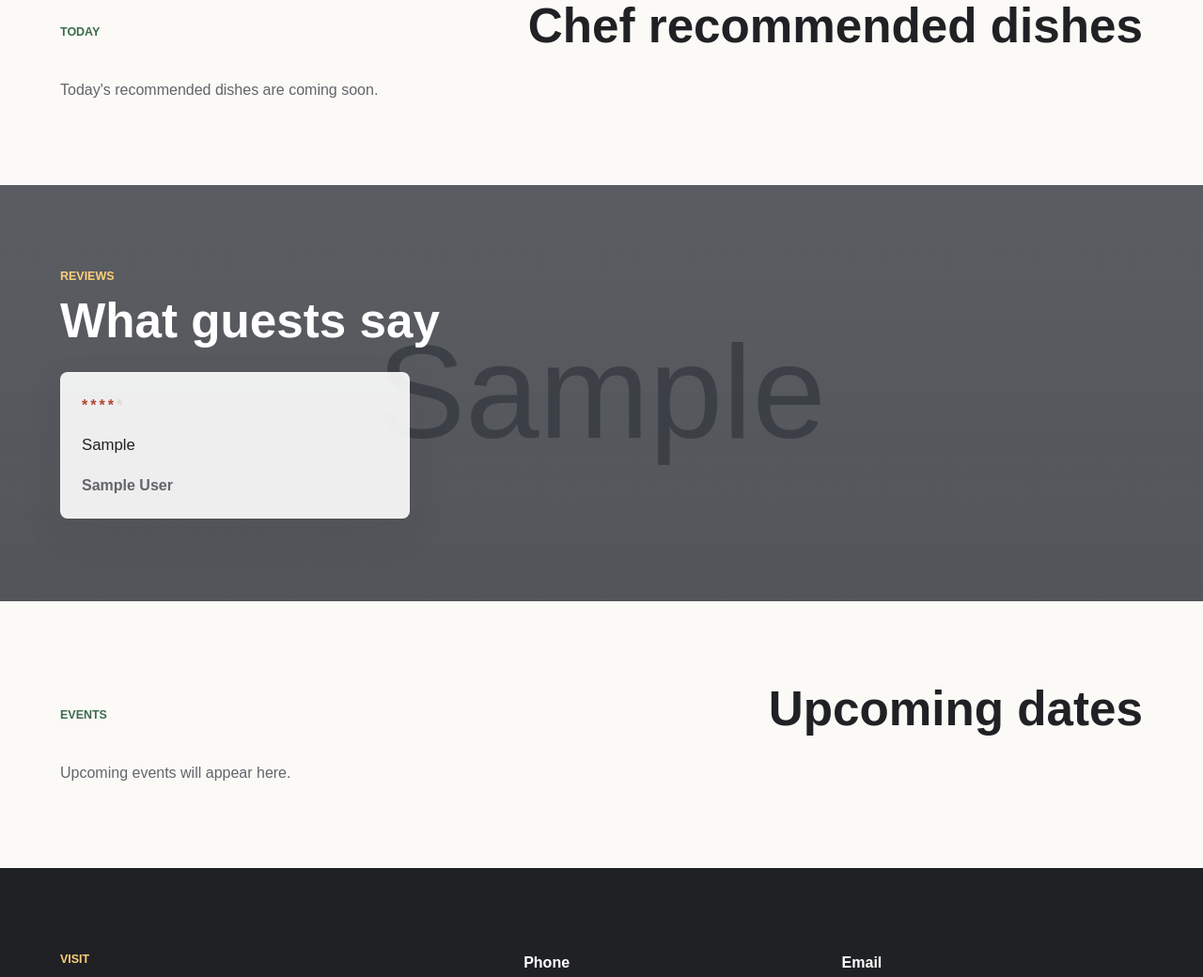
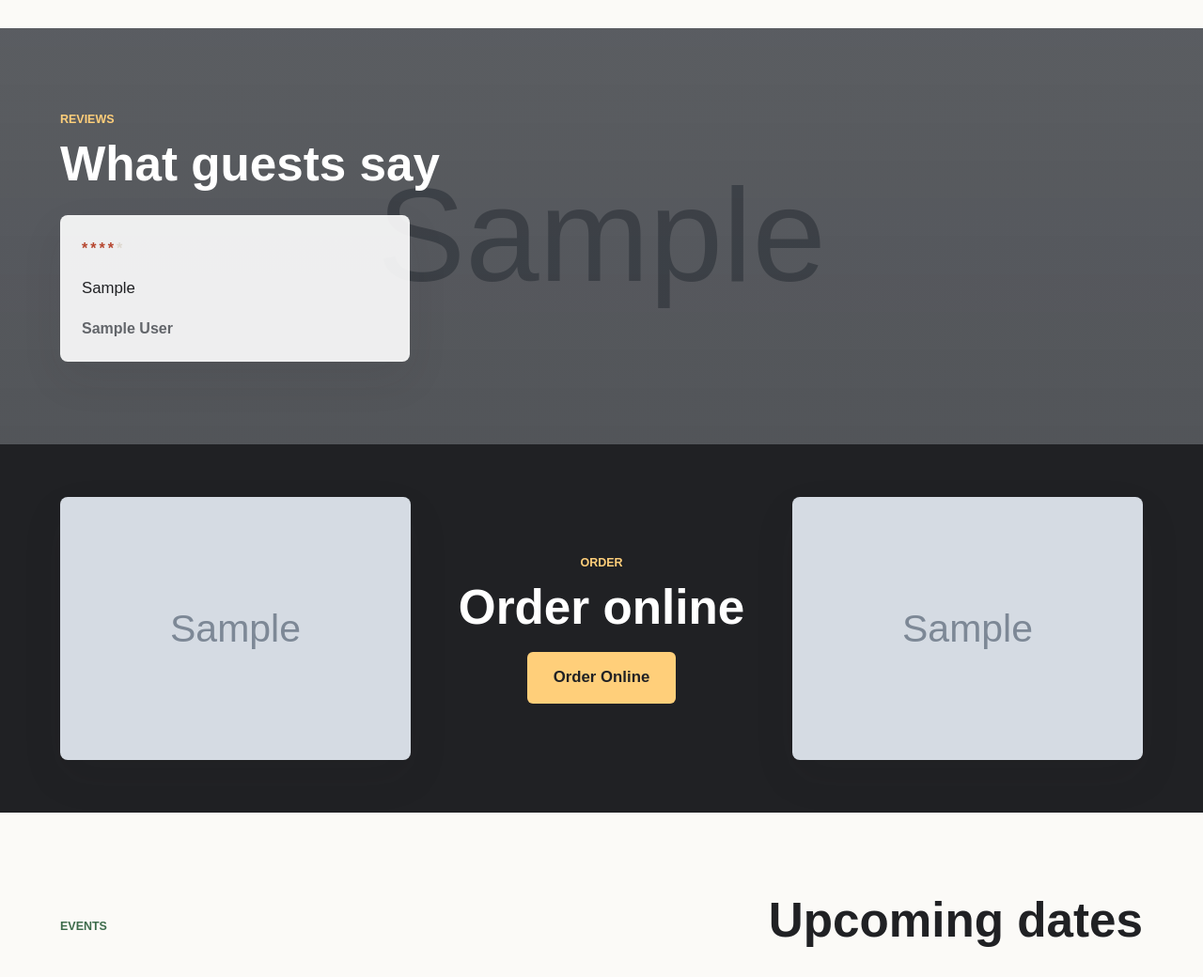
Before and after one commit to xuzhihuiCSY/restaurant_homepage, a Django app: page / in a window 1280 px wide. Shown: the part 1788-2828 px from the top of the page at 94% size. Run offline with Django 5.2, Linux system fonts and the light colour scheme; tables that the repository leaves empty hold one stand-in row (values such as "Sample post"); grey boxes marked "Sample" are stand-in pictures.

Commit message:
Add order online display images

```diff
--- a/homepage/forms.py
+++ b/homepage/forms.py
@@ -24,6 +24,8 @@ class RestaurantProfileForm(forms.ModelForm):
             "map_url",
             "show_online_order",
             "online_order_url",
+            "online_order_image_left",
+            "online_order_image_right",
             "hero_image",
             "reviews_background_image",
         ]
--- a/homepage/models.py
+++ b/homepage/models.py
@@ -28,6 +28,8 @@ class RestaurantProfile(models.Model):
     map_url = models.URLField(blank=True)
     show_online_order = models.BooleanField(default=False)
     online_order_url = models.URLField(blank=True)
+    online_order_image_left = models.ImageField(upload_to="restaurant/", blank=True)
+    online_order_image_right = models.ImageField(upload_to="restaurant/", blank=True)
     hero_image = models.ImageField(upload_to="restaurant/", blank=True)
     reviews_background_image = models.ImageField(upload_to="restaurant/", blank=True)
     updated_at = models.DateTimeField(auto_now=True)
@@ -40,10 +42,15 @@ class RestaurantProfile(models.Model):
         return self.name
 
     def clean(self):
+        errors = {}
         if self.show_online_order and not self.online_order_url:
-            raise ValidationError({
-                "online_order_url": "Online order URL is required when the section is visible."
-            })
+            errors["online_order_url"] = "Online order URL is required when the section is visible."
+        if self.show_online_order and not self.online_order_image_left:
+            errors["online_order_image_left"] = "Left online order image is required when the section is visible."
+        if self.show_online_order and not self.online_order_image_right:
+            errors["online_order_image_right"] = "Right online order image is required when the section is visible."
+        if errors:
+            raise ValidationError(errors)
 
 
 class DailyRecommendation(models.Model):
--- a/homepage/views.py
+++ b/homepage/views.py
@@ -34,6 +34,8 @@ def home(request):
         map_url="",
         show_online_order=False,
         online_order_url="",
+        online_order_image_left=None,
+        online_order_image_right=None,
         hero_image=None,
     )
 
--- a/static/homepage/css/home.css
+++ b/static/homepage/css/home.css
@@ -190,9 +190,34 @@ h3 {
 
 .order-online-section {
     display: grid;
-    place-items: center;
+    grid-template-columns: minmax(180px, 0.8fr) minmax(260px, 0.7fr) minmax(180px, 0.8fr);
+    align-items: center;
+    gap: clamp(18px, 4vw, 40px);
     padding: clamp(32px, 5vw, 56px) clamp(20px, 5vw, 72px);
     background: var(--ink);
+}
+
+.order-online-copy {
+    display: grid;
+    justify-items: center;
+    text-align: center;
+    color: #fff;
+}
+
+.order-online-copy .eyebrow {
+    color: #ffcf7a;
+}
+
+.order-online-copy h2 {
+    margin-bottom: 20px;
+}
+
+.order-online-image {
+    width: 100%;
+    aspect-ratio: 4 / 3;
+    border-radius: 8px;
+    object-fit: cover;
+    box-shadow: var(--shadow);
 }
 
 .order-online-button {
@@ -480,6 +505,7 @@ h3 {
 
 @media (max-width: 900px) {
     .hero,
+    .order-online-section,
     .contact-section {
         grid-template-columns: 1fr;
     }
--- a/templates/homepage/home.html
+++ b/templates/homepage/home.html
@@ -33,6 +33,16 @@
                 <h1>{{ profile.name }}</h1>
                 <p>{{ profile.description|default:"Fresh food, warm service, and a simple place to gather." }}</p>
                 <div class="hero-actions">
+                    {% if profile.show_online_order and profile.online_order_url %}
+                        <a
+                            class="button primary"
+                            href="{{ profile.online_order_url }}"
+                            target="_blank"
+                            rel="noopener"
+                        >
+                            Order Online
+                        </a>
+                    {% endif %}
                     <a class="button primary" href="#recommendations">Today's dishes</a>
                     {% if profile.primary_contact_method == "email" and profile.email %}
                         <a class="button secondary" href="mailto:{{ profile.email }}">Email us</a>
@@ -51,19 +61,6 @@
                 {% endif %}
             </div>
         </section>
-
-        {% if profile.show_online_order and profile.online_order_url %}
-            <section id="order-online" class="order-online-section">
-                <a
-                    class="order-online-button"
-                    href="{{ profile.online_order_url }}"
-                    target="_blank"
-                    rel="noopener"
-                >
-                    Order Online
-                </a>
-            </section>
-        {% endif %}
 
         <section id="photos" class="photo-section">
             <div class="section-heading">
@@ -142,6 +139,37 @@
             {% endif %}
         </section>
 
+        {% if profile.show_online_order and profile.online_order_url %}
+            <section id="order-online" class="order-online-section">
+                {% if profile.online_order_image_left %}
+                    <img
+                        class="order-online-image"
+                        src="{{ profile.online_order_image_left.url }}"
+                        alt="{{ profile.name }} online order feature"
+                    >
+                {% endif %}
+                <div class="order-online-copy">
+                    <p class="eyebrow">Order</p>
+                    <h2>Order online</h2>
+                    <a
+                        class="order-online-button"
+                        href="{{ profile.online_order_url }}"
+                        target="_blank"
+                        rel="noopener"
+                    >
+                        Order Online
+                    </a>
+                </div>
+                {% if profile.online_order_image_right %}
+                    <img
+                        class="order-online-image"
+                        src="{{ profile.online_order_image_right.url }}"
+                        alt="{{ profile.name }} online order feature"
+                    >
+                {% endif %}
+            </section>
+        {% endif %}
+
         <section id="events" class="section">
             <div class="section-heading">
                 <p class="eyebrow">Events</p>
```
Also changed, not shown: Restaurant_Implementation_Plan.md (+4 -2 lines), homepage/tests.py (+7 -0 lines), README.md, homepage/migrations/0008_restaurantprofile_online_order_image_left_and_more.py (added).
